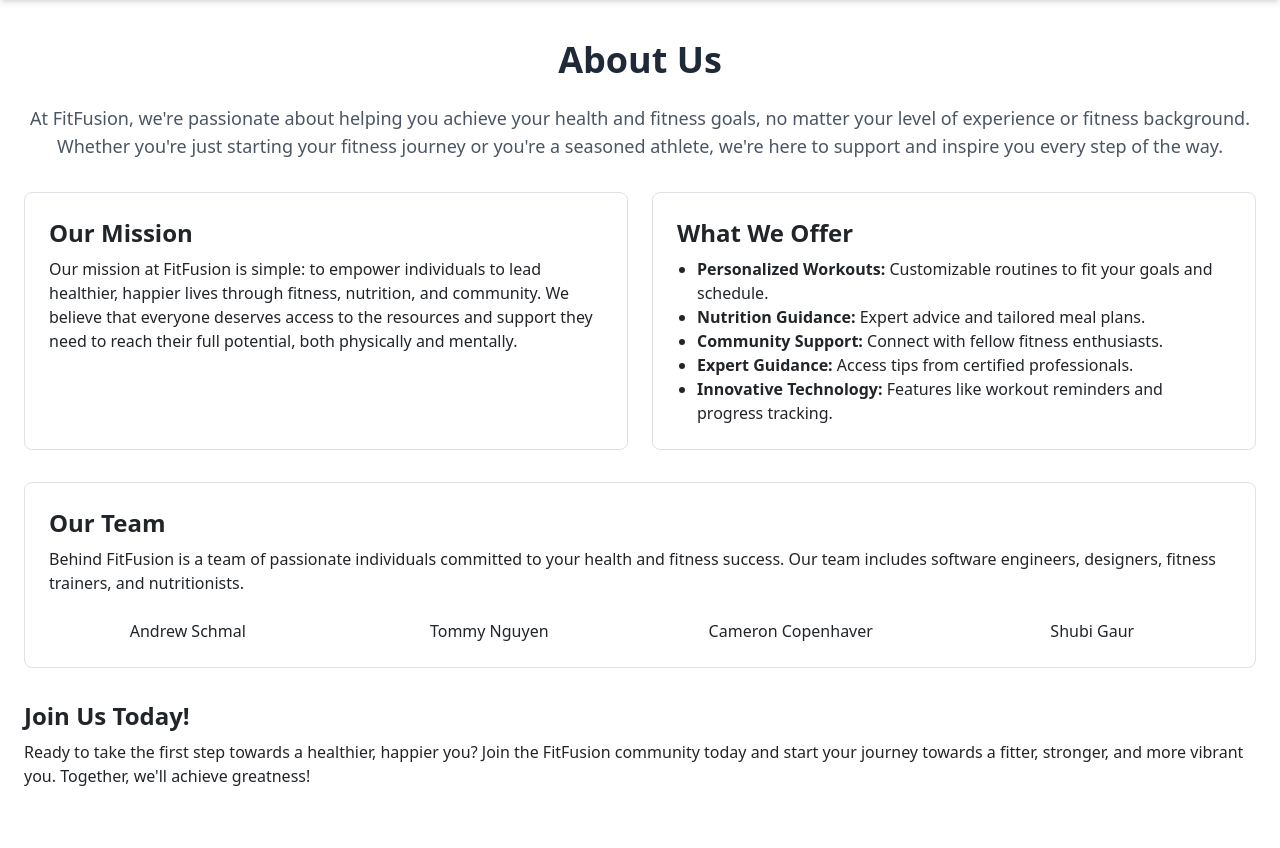
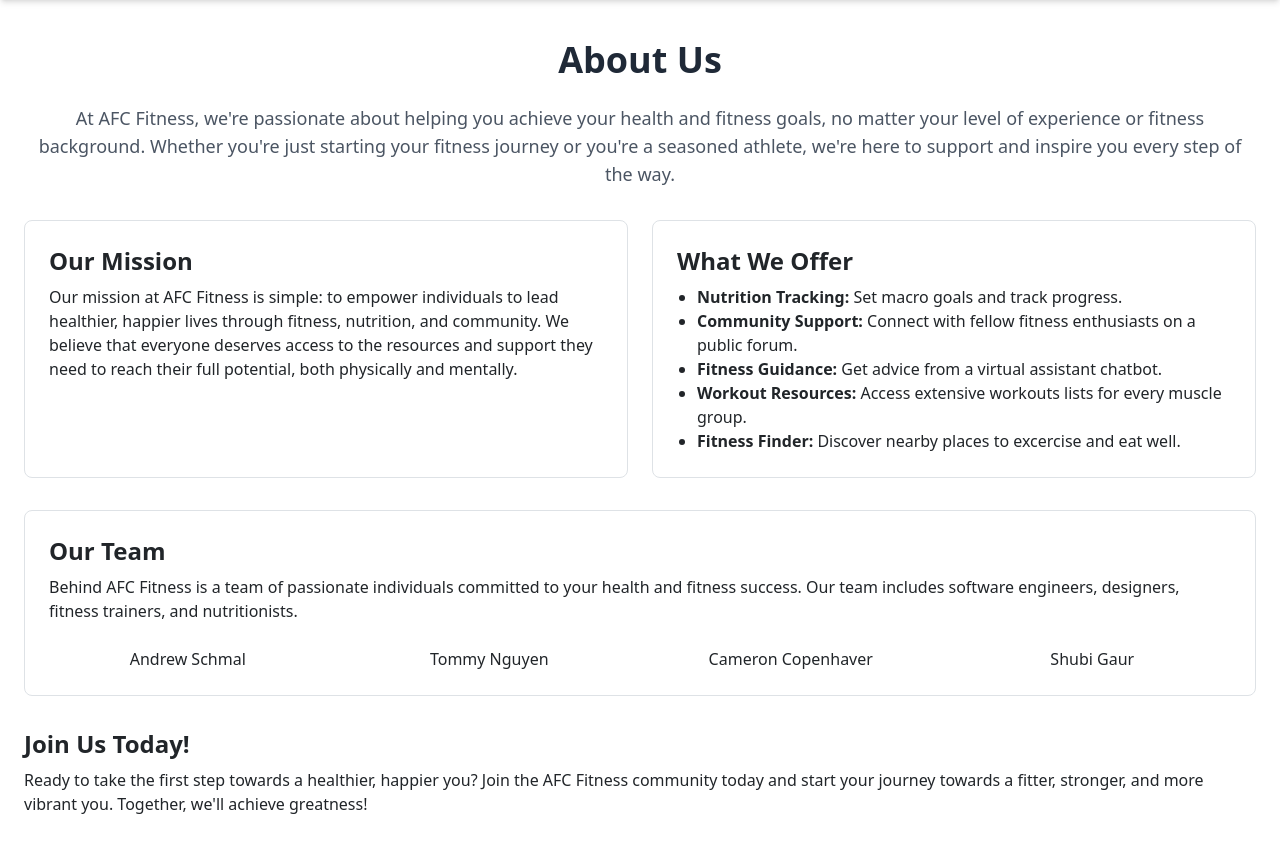
Before and after one commit to AFCTrackerProject/afc_fitness_tracker, a Flask app: page /about in a window 1280 px wide. Shown: the part 98-946 px from the top of the page. Before the commit the page ends 884 px from the top, so only its background shows below. Run offline with Flask 3, Linux system fonts and the light colour scheme; some libraries are stand-ins or nearby versions.

Commit message:
Update about.html

```diff
--- a/templates/about.html
+++ b/templates/about.html
@@ -4,25 +4,25 @@
 <div class="container mx-auto px-4 py-8">
     <h1 class="text-4xl font-bold text-center text-gray-800 mb-4">About Us</h1>
     <p class="text-lg text-gray-600 text-center mb-8">
-      At FitFusion, we're passionate about helping you achieve your health and fitness goals, no matter your level of experience or fitness background. Whether you're just starting your fitness journey or you're a seasoned athlete, we're here to support and inspire you every step of the way.
+      At AFC Fitness, we're passionate about helping you achieve your health and fitness goals, no matter your level of experience or fitness background. Whether you're just starting your fitness journey or you're a seasoned athlete, we're here to support and inspire you every step of the way.
     </p>
 
     <div class="grid grid-cols-1 md:grid-cols-2 gap-4">
         <div class="border p-4 rounded-lg">
             <h2 class="text-2xl font-semibold text-left"><strong>Our Mission</strong></h2>
             <p class="text-left mt-2">
-                Our mission at FitFusion is simple: to empower individuals to lead healthier, happier lives through fitness, nutrition, and community. We believe that everyone deserves access to the resources and support they need to reach their full potential, both physically and mentally.
+                Our mission at AFC Fitness is simple: to empower individuals to lead healthier, happier lives through fitness, nutrition, and community. We believe that everyone deserves access to the resources and support they need to reach their full potential, both physically and mentally.
             </p>
         </div>
 
         <div class="border p-4 rounded-lg">
             <h2 class="text-2xl font-semibold text-left"><strong>What We Offer</strong></h2>
             <ul class="list-disc pl-5 text-left mt-2">
-                <li><strong>Personalized Workouts:</strong> Customizable routines to fit your goals and schedule.</li>
-                <li><strong>Nutrition Guidance:</strong> Expert advice and tailored meal plans.</li>
-                <li><strong>Community Support:</strong> Connect with fellow fitness enthusiasts.</li>
-                <li><strong>Expert Guidance:</strong> Access tips from certified professionals.</li>
-                <li><strong>Innovative Technology:</strong> Features like workout reminders and progress tracking.</li>
+                <li><strong>Nutrition Tracking:</strong> Set macro goals and track progress.</li>
+                <li><strong>Community Support:</strong> Connect with fellow fitness enthusiasts on a public forum.</li>
+                <li><strong>Fitness Guidance:</strong> Get advice from a virtual assistant chatbot.</li>
+                <li><strong>Workout Resources:</strong> Access extensive workouts lists for every muscle group.</li>
+                <li><strong>Fitness Finder:</strong> Discover nearby places to excercise and eat well.</li>
             </ul>
         </div>
     </div>
@@ -30,7 +30,7 @@
     <div class="border p-4 rounded-lg mt-8">
         <h2 class="text-2xl font-semibold text-left"><strong>Our Team</strong></h2>
         <p class="text-left mt-2">
-            Behind FitFusion is a team of passionate individuals committed to your health and fitness success. Our team includes software engineers, designers, fitness trainers, and nutritionists.
+            Behind AFC Fitness is a team of passionate individuals committed to your health and fitness success. Our team includes software engineers, designers, fitness trainers, and nutritionists.
         </p>
         <div class="grid grid-cols-2 md:grid-cols-4 gap-4 mt-4">
             <div><p class="text-center">Andrew Schmal</p></div>
@@ -42,7 +42,7 @@
 
     <h2 class="text-2xl font-semibold text-left mt-8"><strong>Join Us Today!</strong></h2>
     <p class="text-left mt-2">
-        Ready to take the first step towards a healthier, happier you? Join the FitFusion community today and start your journey towards a fitter, stronger, and more vibrant you. Together, we'll achieve greatness!
+        Ready to take the first step towards a healthier, happier you? Join the AFC Fitness community today and start your journey towards a fitter, stronger, and more vibrant you. Together, we'll achieve greatness!
     </p>
 </div>
 {% endblock %}
```
